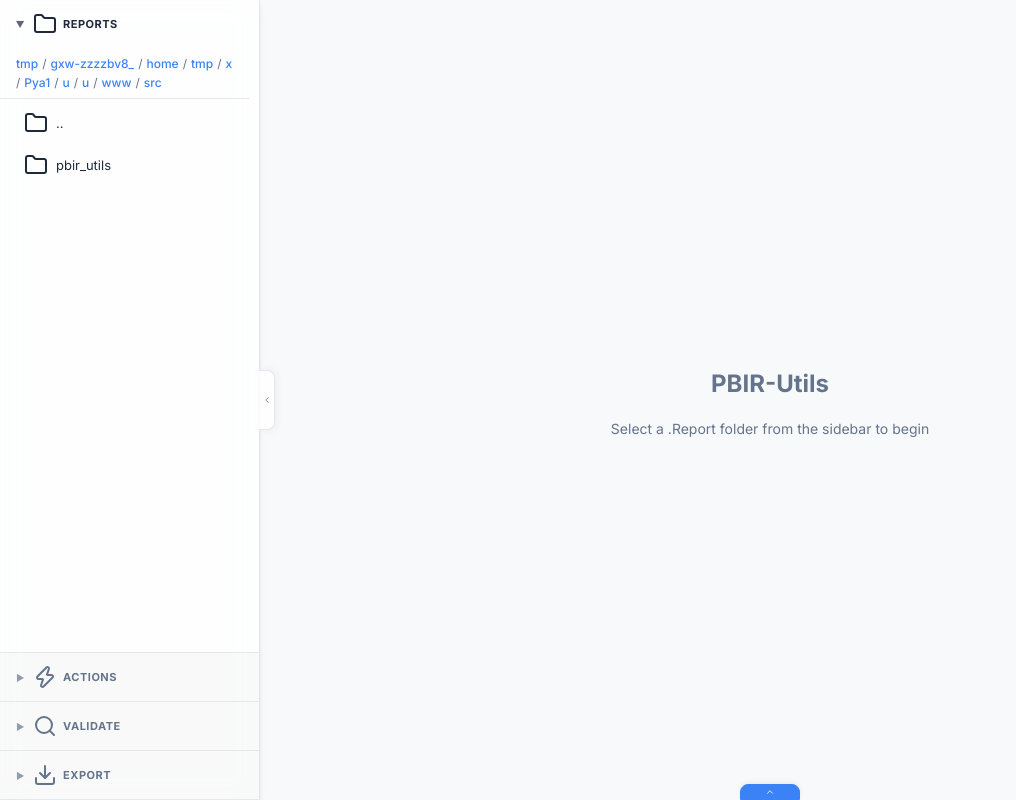
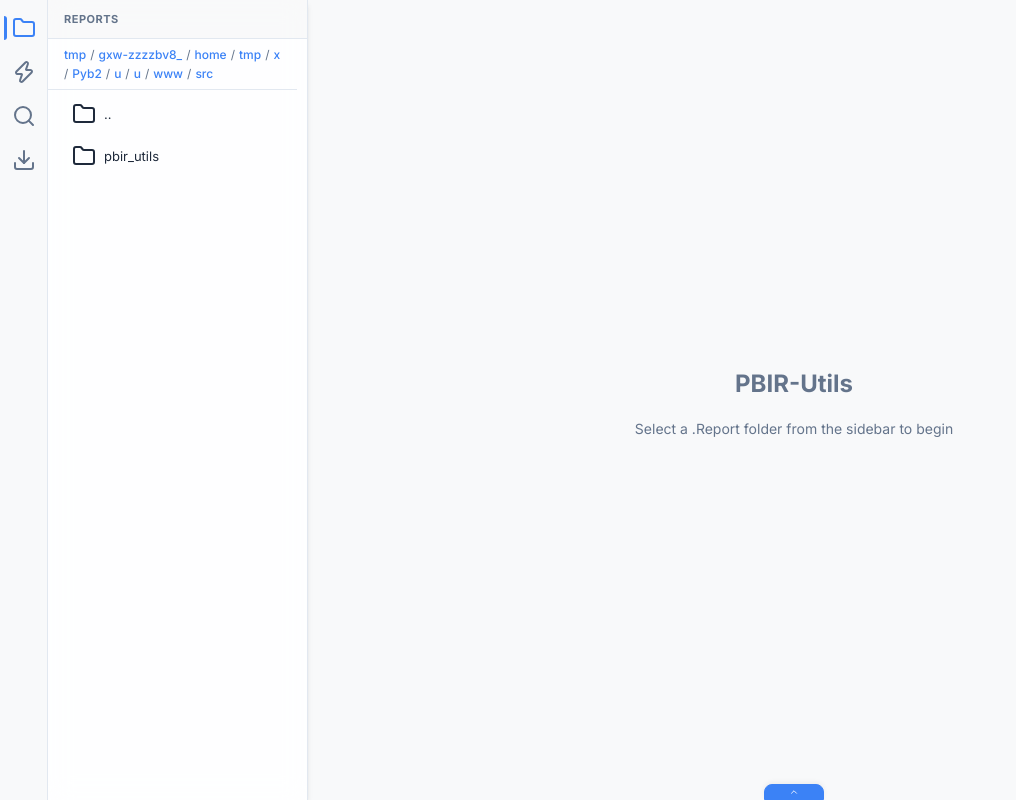
Before and after one commit to akhilannan/pbir-utils, a FastAPI app: page / in a window 1280 px wide. Shown: the whole page, without its empty margins (0-1016 px from the left). Run offline with FastAPI, Linux system fonts and the light colour scheme.

Commit message:
Replace accordion sidebar with a navigation rail for context switching

```diff
--- a/src/pbir_utils/static/js/client.js
+++ b/src/pbir_utils/static/js/client.js
@@ -968,81 +968,81 @@ function toggleOutputPanel() {
 
 // ============ Sidebar Logic ============
 
-function toggleSidebar() {
+function switchActivityView(sectionId) {
     const sidebar = document.getElementById('sidebar');
-    const btn = document.getElementById('sidebar-toggle');
-    const isCollapsed = sidebar.classList.toggle('collapsed');
+    const targetSection = document.getElementById(sectionId);
+    if (!targetSection) return;
 
-    if (btn) {
-        btn.setAttribute('aria-expanded', !isCollapsed);
-        btn.setAttribute('aria-label', isCollapsed ? 'Expand Sidebar' : 'Collapse Sidebar');
+    const isCollapsed = sidebar.classList.contains('collapsed');
+    const isCurrentlyActive = targetSection.classList.contains('active');
+
+    if (isCollapsed) {
+        // Sidebar is closed -> Open it and show the requested section
+        sidebar.classList.remove('collapsed');
+        activateSection(sectionId);
+    } else {
+        if (isCurrentlyActive) {
+            // Clicking the active icon while open -> Collapse sidebar
+            sidebar.classList.add('collapsed');
+        } else {
+            // Clicking a different icon -> Swap section
+            activateSection(sectionId);
+        }
     }
     savePanelState();
 }
 
-function toggleSidebarSection(sectionId) {
-    const section = document.getElementById(sectionId);
-    if (!section) return;
+function activateSection(sectionId) {
+    // Hide all sections
+    const sections = ['section-reports', 'section-actions', 'section-validate', 'section-export'];
+    sections.forEach(id => {
+        const sec = document.getElementById(id);
+        if (sec) sec.classList.remove('active');
 
-    const header = section.querySelector('.sidebar-section-header');
+        // Remove active class from corresponding nav icon
+        const navIconId = id.replace('section-', 'nav-');
+        const navIcon = document.getElementById(navIconId);
+        if (navIcon) navIcon.classList.remove('active');
+    });
 
-    // Toggle collapsed state
-    const isCollapsed = section.classList.toggle('collapsed');
+    // Show target section
+    const activeSec = document.getElementById(sectionId);
+    if (activeSec) activeSec.classList.add('active');
 
-    // Update ARIA attributes
-    if (header) header.setAttribute('aria-expanded', !isCollapsed);
-
-    // Save state preference if needed (optional)
-    localStorage.setItem(`section-${sectionId}-collapsed`, isCollapsed);
+    // Highlight target nav icon
+    const activeNavIconId = sectionId.replace('section-', 'nav-');
+    const activeNavIcon = document.getElementById(activeNavIconId);
+    if (activeNavIcon) activeNavIcon.classList.add('active');
 }
 
 function handleSectionKey(event, sectionId) {
     if (event.key === 'Enter' || event.key === ' ') {
         event.preventDefault();
-        toggleSidebarSection(sectionId);
+        switchActivityView(sectionId);
     }
 }
 
-function restoreSidebarSectionState() {
-    ['section-reports', 'section-actions', 'section-validate', 'section-export'].forEach(id => {
-        const key = `section-${id}-collapsed`;
-        let isCollapsed;
-
-        if (localStorage.getItem(key) === null) {
-            // Default state if no preference saved:
-            // Reports: Expanded (false)
-            // Others: Collapsed (true)
-            isCollapsed = (id !== 'section-reports');
-        } else {
-            isCollapsed = localStorage.getItem(key) === 'true';
-        }
-
-        const section = document.getElementById(id);
-        if (section) {
-            if (isCollapsed) {
-                section.classList.add('collapsed');
-                const header = section.querySelector('.sidebar-section-header');
-                if (header) header.setAttribute('aria-expanded', 'false');
-            } else {
-                section.classList.remove('collapsed');
-                const header = section.querySelector('.sidebar-section-header');
-                if (header) header.setAttribute('aria-expanded', 'true');
-            }
-        }
-    });
-}
-// Call restore on load
-restoreSidebarSectionState();
 
 function savePanelState() {
     const panel = document.getElementById('output-panel');
     const sidebar = document.getElementById('sidebar');
 
+    // Find active section
+    let activeView = 'section-reports'; // default
+    const sections = ['section-reports', 'section-actions', 'section-validate', 'section-export'];
+    sections.forEach(id => {
+        const sec = document.getElementById(id);
+        if (sec && sec.classList.contains('active')) {
+            activeView = id;
+        }
+    });
+
     const state = {
         outputHeight: panel.style.height,
         outputCollapsed: panel.classList.contains('collapsed'),
         sidebarWidth: sidebar.style.width,
-        sidebarCollapsed: sidebar.classList.contains('collapsed')
+        sidebarCollapsed: sidebar.classList.contains('collapsed'),
+        activeView: activeView
     };
 
     localStorage.setItem('uiLayout', JSON.stringify(state));
@@ -1056,7 +1056,6 @@ function loadPanelState() {
             const panel = document.getElementById('output-panel');
             const sidebar = document.getElementById('sidebar');
             const outputBtn = document.getElementById('output-toggle');
-            const sidebarBtn = document.getElementById('sidebar-toggle');
 
             if (state.outputHeight) panel.style.height = state.outputHeight;
 
@@ -1078,19 +1077,24 @@ function loadPanelState() {
 
             if (state.sidebarCollapsed) {
                 sidebar.classList.add('collapsed');
-                if (sidebarBtn) {
-                    sidebarBtn.setAttribute('aria-expanded', 'false');
-                    sidebarBtn.setAttribute('aria-label', 'Expand Sidebar');
-                }
-            } else if (sidebarBtn) {
-                sidebarBtn.setAttribute('aria-expanded', 'true');
-                sidebarBtn.setAttribute('aria-label', 'Collapse Sidebar');
+            }
+
+            if (state.activeView) {
+                activateSection(state.activeView);
+            } else {
+                activateSection('section-reports'); // Fallback
             }
 
         } catch (e) {
             console.error('Failed to load layout:', e);
+            activateSection('section-reports');
         }
     }
+
+    // Clean up old obsolete keys from section toggles
+    ['section-reports', 'section-actions', 'section-validate', 'section-export'].forEach(id => {
+        localStorage.removeItem(`section-${id}-collapsed`);
+    });
 }
 
 // Load layout on startup
--- a/src/pbir_utils/templates/client.html.j2
+++ b/src/pbir_utils/templates/client.html.j2
@@ -57,10 +57,6 @@
             z-index: 50;
         }
 
-        .sidebar.transition-enabled {
-             transition: width 0.25s ease;
-        }
-
         .sidebar.collapsed {
             width: 0 !important;
             min-width: 0;
@@ -85,79 +81,71 @@
         }
 
         .sidebar.collapsed .sidebar-section {
-            display: none;
+            display: none !important;
         }
 
-        /* Sidebar Toggle Button */
-        .sidebar-toggle {
-            position: absolute;
-            right: -16px;
-            top: 50%;
-            transform: translateY(-50%);
-            width: 16px;
-            height: 60px;
-            background: var(--card-bg);
-            backdrop-filter: blur(16px);
-            border: 1px solid var(--border-color);
-            border-left: none;
-            border-radius: 0 8px 8px 0;
-            cursor: pointer;
+        /* Activity Bar */
+        .activity-bar {
+            width: 48px;
+            background: var(--bg-color);
+            border-right: 1px solid var(--border-color);
+            display: flex;
+            flex-direction: column;
+            align-items: center;
+            padding: 8px 0;
+            z-index: 60;
+            flex-shrink: 0;
+        }
+
+        .activity-icon {
+            width: 40px;
+            height: 40px;
             display: flex;
             align-items: center;
             justify-content: center;
-            padding: 0;
             color: var(--text-secondary);
-            z-index: 90;
-            transition: background 0.15s, color 0.15s;
-            box-shadow: 2px 0 8px rgba(0,0,0,0.05);
+            cursor: pointer;
+            border-radius: 8px;
+            margin-bottom: 4px;
+            transition: all 0.2s;
+            position: relative;
         }
 
-        .sidebar-toggle:hover {
-            background: var(--accent-color);
-            color: white;
+        .activity-icon:hover {
+            color: var(--text-primary);
+            background: var(--hover-bg);
         }
 
-        .sidebar.collapsed .sidebar-toggle {
-            background: var(--accent-color);
-            color: white;
-            border-color: var(--accent-color);
+        .activity-icon.active {
+            color: var(--accent-color);
         }
 
-        .sidebar.collapsed .sidebar-toggle:hover {
-            background: var(--accent-hover);
+        .activity-icon.active::before {
+            content: '';
+            position: absolute;
+            left: 0;
+            top: 8px;
+            bottom: 8px;
+            width: 3px;
+            background-color: var(--accent-color);
+            border-radius: 0 4px 4px 0;
         }
 
-        .sidebar-toggle .chevron {
-            transition: transform 0.2s ease;
-            width: 10px;
-            height: 10px;
-        }
-
-        .sidebar.collapsed .sidebar-toggle .chevron {
-            transform: rotate(180deg);
-        }
-
-        .sidebar-toggle:focus-visible {
-            outline: 2px solid var(--accent-color);
-            outline-offset: 2px;
+        .activity-bar .spacer {
+            flex: 1;
         }
 
         .sidebar-section {
             padding: 0;
-            border-bottom: 1px solid var(--border-color);
-            display: flex;
+            display: none; /* Only show active section */
             flex-direction: column;
             overflow: hidden;
-            transition: flex 0.25s ease;
+            flex: 1; /* Always take full height when visible */
             min-height: 0;
         }
 
-        .sidebar-section:not(.collapsed) {
-            flex: 1;
-        }
-
-        .sidebar-section.collapsed {
-            flex: 0 0 auto;
+        .sidebar-section.active {
+            display: flex;
         }
 
         .sidebar-section-header {
@@ -168,40 +156,17 @@
             text-transform: uppercase;
             color: var(--text-secondary);
             letter-spacing: 0.5px;
-            cursor: pointer;
             display: flex;
             align-items: center;
             gap: 8px;
             user-select: none;
-            transition: background 0.15s, color 0.15s;
             flex-shrink: 0;
             background: rgba(0,0,0,0.02);
-            outline: none;
+            border-bottom: 1px solid var(--border-color);
         }
 
-        .sidebar-section-header:hover, .sidebar-section-header:focus-visible {
-            background: var(--hover-bg);
-            color: var(--text-primary);
-        }
-
-        .sidebar-section-header:focus-visible {
-            outline: 2px solid var(--accent-color);
-            outline-offset: -2px;
-        }
-
-        .sidebar-section-header .chevron {
-            transition: transform 0.2s ease;
-            font-size: 9px;
-            opacity: 0.7;
-            flex-shrink: 0;
-        }
-
-        .sidebar-section-header .chevron {
-            transform: rotate(90deg);
-        }
-
-        .sidebar-section.collapsed .sidebar-section-header .chevron {
-            transform: rotate(0deg);
+        [data-theme="dark"] .sidebar-section-header {
+            background: rgba(255,255,255,0.02);
         }
 
         .sidebar-section-header .section-title {
@@ -216,26 +181,7 @@
             scrollbar-gutter: stable;
         }
 
-        .sidebar-section.collapsed .sidebar-section-content {
-            display: none;
-        }
-
-        /* File Browser */
-        .file-browser {
-            min-height: 0;
-            display: flex;
-            flex-direction: column;
-        }
-
-        .file-browser .sidebar-section-content {
-            flex: 1;
-            overflow-y: auto;
-            max-height: none;
-        }
-
-        .file-browser.collapsed .sidebar-section-content {
-            max-height: 0;
-        }
+        /* File Browser styling is now handled directly by the generic .sidebar-section classes */
 
         .file-item {
             padding: 8px 16px;
@@ -739,13 +685,29 @@
 </head>
 <body>
     <div class="app-container">
+        <!-- Activity Bar -->
+        <nav class="activity-bar">
+            <div class="activity-icon active" id="nav-reports" onclick="switchActivityView('section-reports')" title="Reports">
+                <i data-lucide="folder"></i>
+            </div>
+            <div class="activity-icon" id="nav-actions" onclick="switchActivityView('section-actions')" title="Actions">
+                <i data-lucide="zap"></i>
+            </div>
+            <div class="activity-icon" id="nav-validate" onclick="switchActivityView('section-validate')" title="Validate">
+                <i data-lucide="search"></i>
+            </div>
+            <div class="activity-icon" id="nav-export" onclick="switchActivityView('section-export')" title="Export">
+                <i data-lucide="download"></i>
+            </div>
+            <div class="spacer"></div>
+        </nav>
+
         <!-- Sidebar -->
         <aside class="sidebar" id="sidebar">
             <!-- File Browser -->
-            <div class="sidebar-section file-browser" id="section-reports">
-                <div class="sidebar-section-header" onclick="toggleSidebarSection('section-reports')" onkeydown="handleSectionKey(event, 'section-reports')" role="button" tabindex="0" aria-expanded="true" aria-controls="section-reports-content">
-                    <span class="chevron" aria-hidden="true">▶</span>
-                    <span class="section-title" style="display: flex; align-items: center; gap: 6px;"><i data-lucide="folder"></i> REPORTS</span>
+            <div class="sidebar-section active" id="section-reports">
+                <div class="sidebar-section-header">
+                    <span class="section-title">REPORTS</span>
                 </div>
                 <div class="sidebar-section-content" id="section-reports-content">
                     <div class="breadcrumb" id="breadcrumb"></div>
@@ -754,10 +716,9 @@
             </div>
 
             <!-- Actions -->
-            <div class="sidebar-section actions-panel collapsed" id="section-actions">
-                <div class="sidebar-section-header" onclick="toggleSidebarSection('section-actions')" onkeydown="handleSectionKey(event, 'section-actions')" role="button" tabindex="0" aria-expanded="false" aria-controls="section-actions-content">
-                    <span class="chevron" aria-hidden="true">▶</span>
-                    <span class="section-title" style="display: flex; align-items: center; gap: 6px;"><i data-lucide="zap"></i> ACTIONS</span>
+            <div class="sidebar-section actions-panel" id="section-actions">
+                <div class="sidebar-section-header">
+                    <span class="section-title">ACTIONS</span>
                     <span class="config-indicator" id="config-indicator"></span>
                 </div>
                 <div class="sidebar-section-content" id="section-actions-content">
@@ -776,10 +737,9 @@
             </div>
 
             <!-- Validate -->
-            <div class="sidebar-section validation-panel collapsed" id="section-validate">
-                <div class="sidebar-section-header" onclick="toggleSidebarSection('section-validate')" onkeydown="handleSectionKey(event, 'section-validate')" role="button" tabindex="0" aria-expanded="false" aria-controls="section-validate-content">
-                    <span class="chevron" aria-hidden="true">▶</span>
-                    <span class="section-title" style="display: flex; align-items: center; gap: 6px;"><i data-lucide="search"></i> VALIDATE</span>
+            <div class="sidebar-section validation-panel" id="section-validate">
+                <div class="sidebar-section-header">
+                    <span class="section-title">VALIDATE</span>
                     <span class="config-indicator" id="rules-config-indicator"></span>
                 </div>
                 <div class="sidebar-section-content" id="section-validate-content">
@@ -803,10 +763,9 @@
             </div>
 
             <!-- Export -->
-            <div class="sidebar-section collapsed" id="section-export">
-                <div class="sidebar-section-header" onclick="toggleSidebarSection('section-export')" onkeydown="handleSectionKey(event, 'section-export')" role="button" tabindex="0" aria-expanded="false" aria-controls="section-export-content">
-                    <span class="chevron" aria-hidden="true">▶</span>
-                    <span class="section-title" style="display: flex; align-items: center; gap: 6px;"><i data-lucide="download"></i> EXPORT</span>
+            <div class="sidebar-section" id="section-export">
+                <div class="sidebar-section-header">
+                    <span class="section-title">EXPORT</span>
                 </div>
                 <div class="sidebar-section-content" style="padding: 8px 12px;" id="section-export-content">
                     <div class="export-buttons">
@@ -825,13 +784,7 @@
                     </div>
                 </div>
             </div>
-
             <div class="sidebar-resizer" onmousedown="initSidebarResize(event)"></div>
-            <button class="sidebar-toggle" id="sidebar-toggle" onclick="toggleSidebar()" title="Toggle Sidebar" aria-label="Toggle Sidebar" aria-expanded="true" aria-controls="sidebar">
-                <svg class="chevron" width="14" height="14" viewBox="0 0 24 24" fill="none" stroke="currentColor" stroke-width="2" stroke-linecap="round" stroke-linejoin="round" aria-hidden="true">
-                    <polyline points="15 18 9 12 15 6"></polyline>
-                </svg>
-            </button>
         </aside>
 
         <!-- Main Content -->
```
Also changed, not shown: docs/ui.md (+5 -4 lines), CHANGELOG.md.
